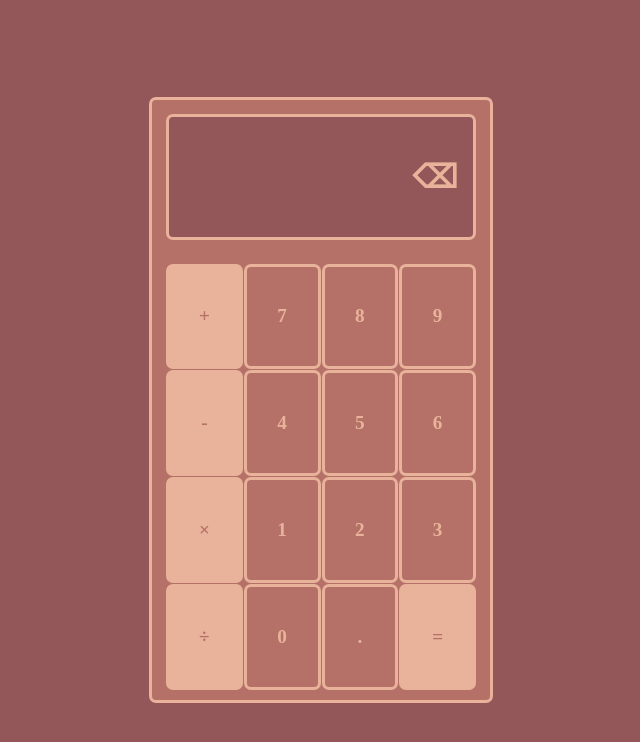
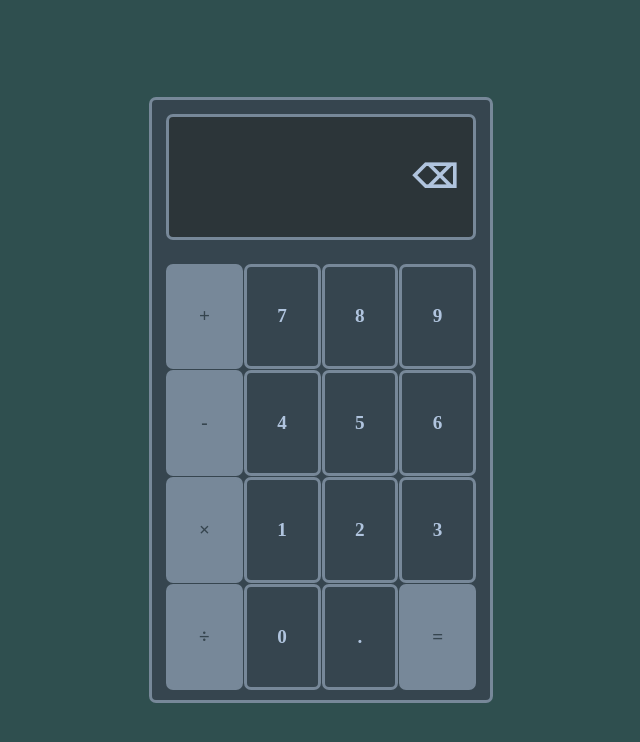
Before and after one commit to I3WX/calculator, a plain HTML site: page index.html in a window 1280 px wide. Shown: the whole page, without its empty margins (319-959 px from the left). Drawn offline with Linux system fonts and the light colour scheme.

Commit message:
modified css

```diff
--- a/script.js
+++ b/script.js
@@ -113,6 +113,7 @@
         num1 = displayNum1.innerHTML
         num2 = displayNum2.innerHTML
         opertater = displayOperater.innerHTML
+        displayOperater.innerHTML = ""
         num1 = parseFloat(num1)
         num2 = parseFloat(num2)
         displayNum1.innerHTML= " "
--- a/style.css
+++ b/style.css
@@ -5,7 +5,7 @@
 body{
     height: 100%;
     width: 100%;
-    background-color: #93575A;
+    background-color: #2F4F4F;
 }
 #container{
     display: flex;
@@ -18,11 +18,11 @@ body{
     align-items: center;
     justify-content: space-around;
     flex-direction: column;
-    border: 3px solid #E8B39A;
+    border: 3px solid #778899;
     border-radius: 7px;
     height: 600px;
     width: 338px;
-    background-color: #b57168;
+    background-color: #36454F;
 }
 #display{
     display: grid;
@@ -30,8 +30,8 @@ body{
      "num1 num1 backbutton"
      "operater num2 backbutton"
      ;
-    background-color: #93575A;
-    border: 3px solid #E8B39A;
+    background-color: #2C3539;
+    border: 3px solid #778899;
     border-radius: 7px;
     height: 120px;
     width: 304px;
@@ -40,7 +40,7 @@ body{
     grid-area: num1;
     font-weight: 800;
     font-size: 200% ;
-    color: #E8B39A ;
+    color: #B0C4DE;
     text-align: end;
     width: 228px;
 }
@@ -48,7 +48,7 @@ body{
     grid-area: num2;
     font-weight: 800;
     font-size: 200% ;
-    color: #E8B39A ;
+    color: #B0C4DE;
     text-align: end;
     width: 198px ;
 }
@@ -58,7 +58,7 @@ body{
     width: 30px;
     font-weight: 800;
     font-size: 200% ;
-    color: #E8B39A ;
+    color: #B0C4DE;
     text-align: center;
 }
 #backspace{
@@ -67,7 +67,7 @@ body{
     place-items: center;
     font-weight: 800;
     font-size: 200% ;
-    color: #E8B39A ;
+    color: #B0C4DE;
     text-align: center;
     width: 76px;
 }
@@ -86,27 +86,31 @@ body{
 .btn{
     display: grid;
     place-items: center;
-    border: 3px solid #E8B39A;
+    border: 3px solid #778899;
     border-radius: 7px;
     height: 100%;
     width: 100%;
     font-weight: 800;
     font-size: larger;
-    color: #E8B39A ;
+    color: #B0C4DE;
+}
+.btn:hover{
+    transform: scale(1.05);
+    font-size: x-large;
 }
 .operationButton.btn {
     font-weight: 900;
-    color: #b57168;
+    color: #36454F;
     font-size: larger;
-    background-color: #E8B39A;
+    background-color: #778899;
 }
 .operationbutton.btn{
     font-weight: 900;
-    color: #b57168;
+    color: #36454F;
     font-size: larger;
-    background-color: #E8B39A;
+    background-color: #778899;
 }
 
 .numButton.btn {
-    background-color: #b57168;
+    background-color: #36454F;
 }
```
